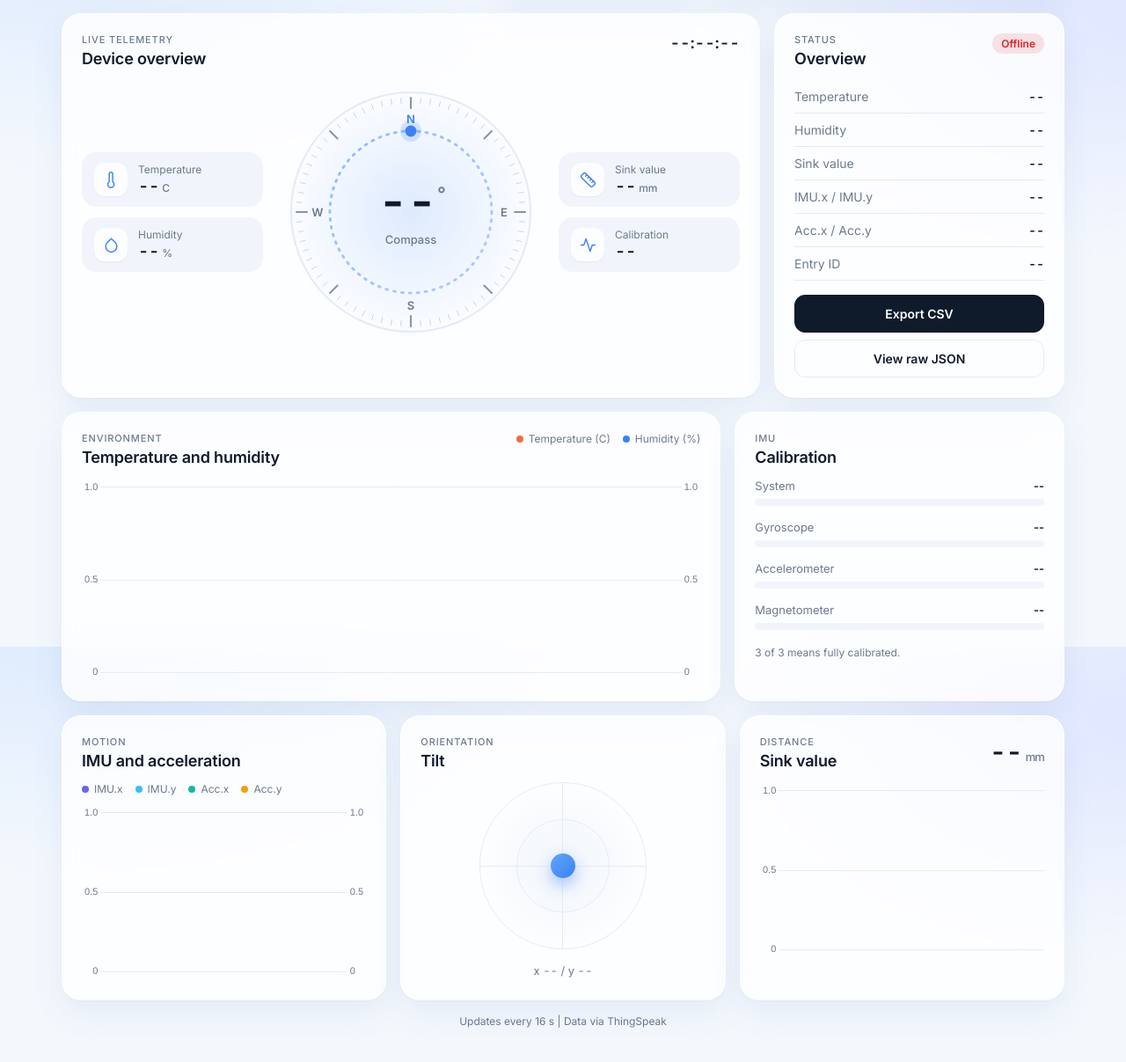
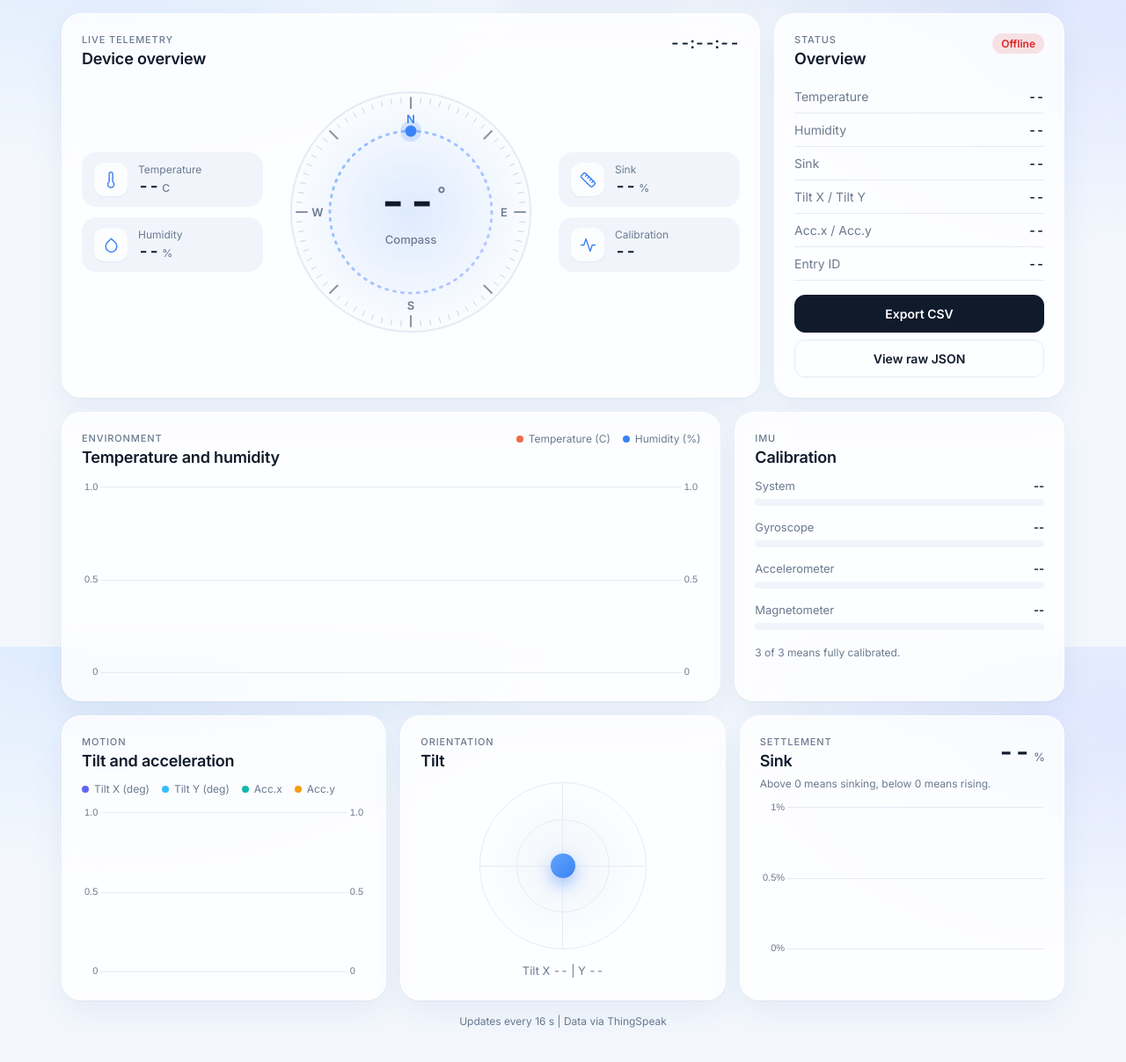
Before and after one commit to Oreoluwa-IVT/Sensorhub, a plain HTML site: page index.html in a window 1280 px wide. Shown: the part 65-1272 px from the top of the page at 88% size. Drawn offline with nearby package versions, Linux system fonts and the light colour scheme; no server answers.

Commit message:
Update index.html

```diff
--- a/index.html
+++ b/index.html
@@ -99,6 +99,7 @@
   .legend i{width:8px;height:8px;border-radius:50%;display:inline-block}
   .big{font-size:30px;font-weight:600;letter-spacing:-.03em;font-variant-numeric:tabular-nums}
   .big em{font-style:normal;font-size:13px;color:var(--mute);font-weight:500;margin-left:4px}
+  .sub{font-size:12px;color:var(--mute);margin:-6px 0 10px}
 
   /* calibration */
   .cal{display:flex;flex-direction:column;gap:16px;margin-top:6px}
@@ -196,7 +197,7 @@
 
         <div class="side">
           <div class="chip"><div class="ico"><svg viewBox="0 0 24 24"><path d="M21.3 15.3a2.4 2.4 0 0 1 0 3.4l-2.6 2.6a2.4 2.4 0 0 1-3.4 0L2.7 8.7a2.41 2.41 0 0 1 0-3.4l2.6-2.6a2.41 2.41 0 0 1 3.4 0Z"/><path d="m14.5 12.5 2-2"/><path d="m11.5 9.5 2-2"/><path d="m8.5 6.5 2-2"/><path d="m17.5 15.5 2-2"/></svg></div>
-            <div><small>Sink value</small><div class="v"><span id="distV">--</span><em>mm</em></div></div></div>
+            <div><small id="sinkLbl">Sink</small><div class="v"><span id="distV">--</span><em>%</em></div></div></div>
           <div class="chip"><div class="ico"><svg viewBox="0 0 24 24"><path d="M22 12h-4l-3 9L9 3l-3 9H2"/></svg></div>
             <div><small>Calibration</small><div class="v"><span id="calV">--</span></div></div></div>
         </div>
@@ -207,8 +208,8 @@
       <div class="ch"><div><div class="eyebrow">Status</div><h2>Overview</h2></div><span class="badge off" id="badge">Waiting</span></div>
       <div class="rw"><span>Temperature</span><span id="ovT">--</span></div>
       <div class="rw"><span>Humidity</span><span id="ovH">--</span></div>
-      <div class="rw"><span>Sink value</span><span id="ovD">--</span></div>
-      <div class="rw"><span>IMU.x / IMU.y</span><span id="ovI">--</span></div>
+      <div class="rw"><span>Sink</span><span id="ovD">--</span></div>
+      <div class="rw"><span>Tilt X / Tilt Y</span><span id="ovI">--</span></div>
       <div class="rw"><span>Acc.x / Acc.y</span><span id="ovA">--</span></div>
       <div class="rw"><span>Entry ID</span><span id="ovE">--</span></div>
       <div class="btns">
@@ -241,9 +242,9 @@
 
   <div class="row r3">
     <section class="card">
-      <div class="ch"><div><div class="eyebrow">Motion</div><h2>IMU and acceleration</h2></div></div>
+      <div class="ch"><div><div class="eyebrow">Motion</div><h2>Tilt and acceleration</h2></div></div>
       <div class="legend" style="margin-bottom:10px">
-        <span><i style="background:#6366f1"></i>IMU.x</span><span><i style="background:#38bdf8"></i>IMU.y</span>
+        <span><i style="background:#6366f1"></i>Tilt X (deg)</span><span><i style="background:#38bdf8"></i>Tilt Y (deg)</span>
         <span><i style="background:#14b8a6"></i>Acc.x</span><span><i style="background:#f59e0b"></i>Acc.y</span>
       </div>
       <div class="chartbox" style="height:200px"><canvas id="c2"></canvas></div>
@@ -252,15 +253,16 @@
     <section class="card">
       <div class="ch"><div><div class="eyebrow">Orientation</div><h2>Tilt</h2></div></div>
       <div class="level"><div class="bubble" id="bubble"></div></div>
-      <div class="tiltTxt" id="tiltTxt">x -- / y --</div>
+      <div class="tiltTxt" id="tiltTxt">Tilt X -- | Y --</div>
     </section>
 
     <section class="card">
       <div class="ch">
-        <div><div class="eyebrow">Distance</div><h2>Sink value</h2></div>
-        <div class="big"><span id="distBig">--</span><em>mm</em></div>
+        <div><div class="eyebrow">Settlement</div><h2>Sink</h2></div>
+        <div class="big"><span id="distBig">--</span><em>%</em></div>
       </div>
-      <div class="chartbox" style="height:200px"><canvas id="c3"></canvas></div>
+      <div class="sub" id="sinkSub">Above 0 means sinking, below 0 means rising.</div>
+      <div class="chartbox" style="height:180px"><canvas id="c3"></canvas></div>
     </section>
   </div>
 
@@ -272,6 +274,9 @@ const $ = id => document.getElementById(id);
 const css = v => getComputedStyle(document.documentElement).getPropertyValue(v).trim();
 const fmt = (v, d) => (v == null || isNaN(v)) ? "--" : Number(v).toFixed(d);
 const DIRS = ["North","Northeast","East","Southeast","South","Southwest","West","Northwest"];
+
+const SINK_DEADBAND = 0.05;     // % under which the building counts as stable (matches the firmware)
+const BUBBLE_PX_PER_DEG = 20;   // tilt bubble travel, full range is about +/- 3 degrees
 
 let N = 60, feeds = [], curAngle = 0;
 
@@ -336,10 +341,12 @@ const c1 = mk("c1",
    { label: "Humidity (%)", color: "#3b82f6", fill: true, axis: "y1" }],
   { y: axis("left", true), y1: axis("right", false) });
 const c2 = mk("c2",
-  [{ label: "IMU.x", color: "#6366f1", axis: "y" }, { label: "IMU.y", color: "#38bdf8", axis: "y" },
+  [{ label: "Tilt X (deg)", color: "#6366f1", axis: "y" }, { label: "Tilt Y (deg)", color: "#38bdf8", axis: "y" },
    { label: "Acc.x", color: "#14b8a6", axis: "y1" }, { label: "Acc.y", color: "#f59e0b", axis: "y1" }],
   { y: axis("left", true), y1: axis("right", false) });
-const c3 = mk("c3", [{ label: "Sink value (mm)", color: "#0ea5e9", fill: true }], { y: axis("left", true) });
+const sinkAxis = axis("left", true);
+sinkAxis.ticks.callback = v => v + "%";
+const c3 = mk("c3", [{ label: "Sink (%)", color: "#0ea5e9", fill: true }], { y: sinkAxis });
 
 function fill(chart, labels, list, fields) {
   chart.data.labels = labels;
@@ -363,6 +370,12 @@ function setPill(live, text) {
   $("badge").textContent = live ? "Live" : "Offline";
 }
 const clamp = (v, m) => Math.max(-m, Math.min(m, v));
+function sinkState(p) {
+  if (p == null) return "";
+  if (p > SINK_DEADBAND) return "sinking";
+  if (p < -SINK_DEADBAND) return "rising";
+  return "stable";
+}
 
 /* main loop */
 async function load() {
@@ -373,13 +386,18 @@ async function load() {
     feeds = d.feeds;
     const L = feeds[feeds.length - 1];
     const v = k => L["field" + k] == null ? null : Number(L["field" + k]);
-    const t = v(1), h = v(2), dist = v(3), ix = v(4), iy = v(5), hd = v(6), ax = v(7), ay = v(8);
+    // field3 = sink % (positive = sinking), field4/5 = tilt X/Y in degrees
+    const t = v(1), h = v(2), sink = v(3), ix = v(4), iy = v(5), hd = v(6), ax = v(7), ay = v(8);
 
     $("tempV").textContent = fmt(t, 1);
     $("humV").textContent = fmt(h, 1);
-    $("distV").textContent = dist == null ? "--" : fmt(dist, 0);
     $("deg").textContent = fmt(hd, 0);
     setDial(hd);
+
+    const st = sinkState(sink);
+    $("distV").textContent = sink == null ? "--" : fmt(Math.abs(sink), 2);
+    $("distBig").textContent = sink == null ? "--" : fmt(Math.abs(sink), 2);
+    $("sinkLbl").textContent = st ? "Building is " + st : "Sink";
 
     const parts = (L.status || "").split(" CAL ");
     const dir = parts[0] || (hd != null ? DIRS[Math.round(hd / 45) % 8] : "");
@@ -394,15 +412,14 @@ async function load() {
 
     $("ovT").textContent = fmt(t, 1) + " C";
     $("ovH").textContent = fmt(h, 1) + " %";
-    $("ovD").textContent = dist == null ? "Out of range" : fmt(dist, 0) + " mm";
-    $("ovI").textContent = fmt(ix, 1) + " / " + fmt(iy, 1);
+    $("ovD").textContent = sink == null ? "N/A" : fmt(Math.abs(sink), 2) + " % " + st;
+    $("ovI").textContent = fmt(ix, 2) + "\u00b0 / " + fmt(iy, 2) + "\u00b0";
     $("ovA").textContent = fmt(ax, 2) + " / " + fmt(ay, 2);
     $("ovE").textContent = L.entry_id;
-    $("distBig").textContent = dist == null ? "--" : fmt(dist, 0);
 
     if (ix != null && iy != null) {
-      $("bubble").style.transform = "translate(" + clamp(iy * 4, 62) + "px," + clamp(ix * 4, 62) + "px)";
-      $("tiltTxt").textContent = "x " + fmt(ix, 1) + "\u00b0  /  y " + fmt(iy, 1) + "\u00b0";
+      $("bubble").style.transform = "translate(" + clamp(iy * BUBBLE_PX_PER_DEG, 62) + "px," + clamp(ix * BUBBLE_PX_PER_DEG, 62) + "px)";
+      $("tiltTxt").textContent = "Tilt X " + fmt(ix, 2) + "\u00b0  |  Y " + fmt(iy, 2) + "\u00b0";
     }
 
     const when = new Date(L.created_at);
@@ -432,7 +449,7 @@ $("range").addEventListener("click", e => {
 });
 $("csv").addEventListener("click", () => {
   if (!feeds.length) return;
-  const rows = [["time","entry_id","temperature_c","humidity_pct","sink_value_mm","imu_x","imu_y","compass_deg","acc_x","acc_y","status"]];
+  const rows = [["time","entry_id","temperature_c","humidity_pct","sink_pct","tilt_x_deg","tilt_y_deg","compass_deg","acc_x","acc_y","status"]];
   feeds.forEach(x => rows.push([x.created_at, x.entry_id, x.field1, x.field2, x.field3, x.field4, x.field5, x.field6, x.field7, x.field8, x.status || ""]
     .map(c => c == null ? "" : '"' + String(c).replace(/"/g, '""') + '"')));
   const blob = new Blob([rows.map(r => r.join(",")).join("\n")], { type: "text/csv" });
```
